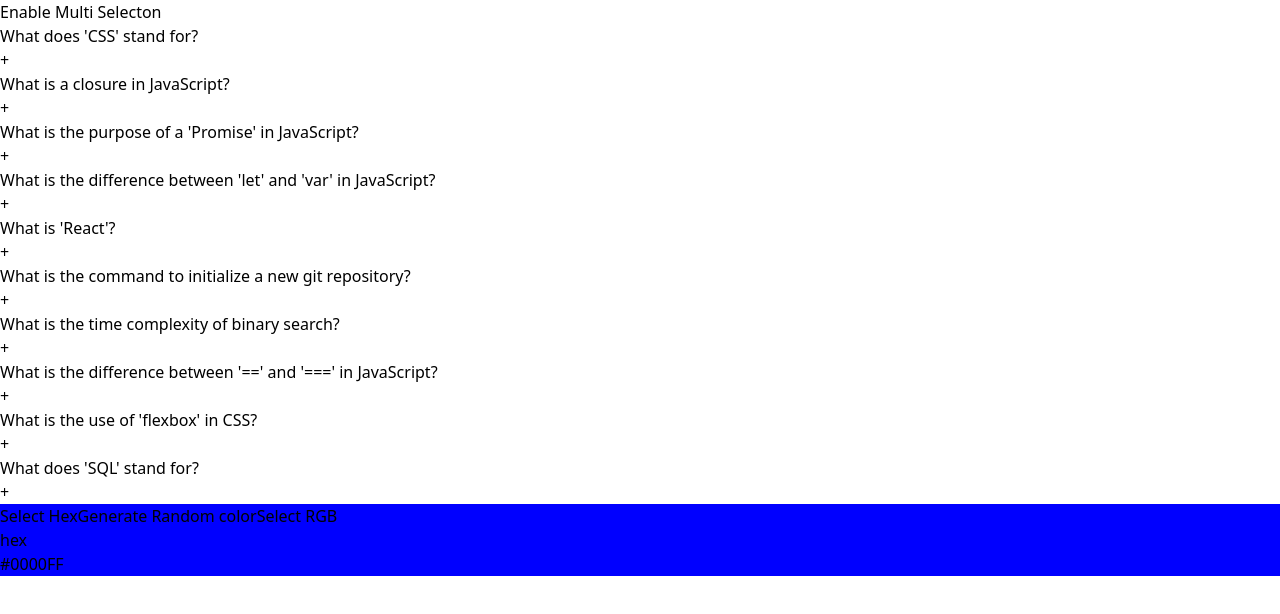
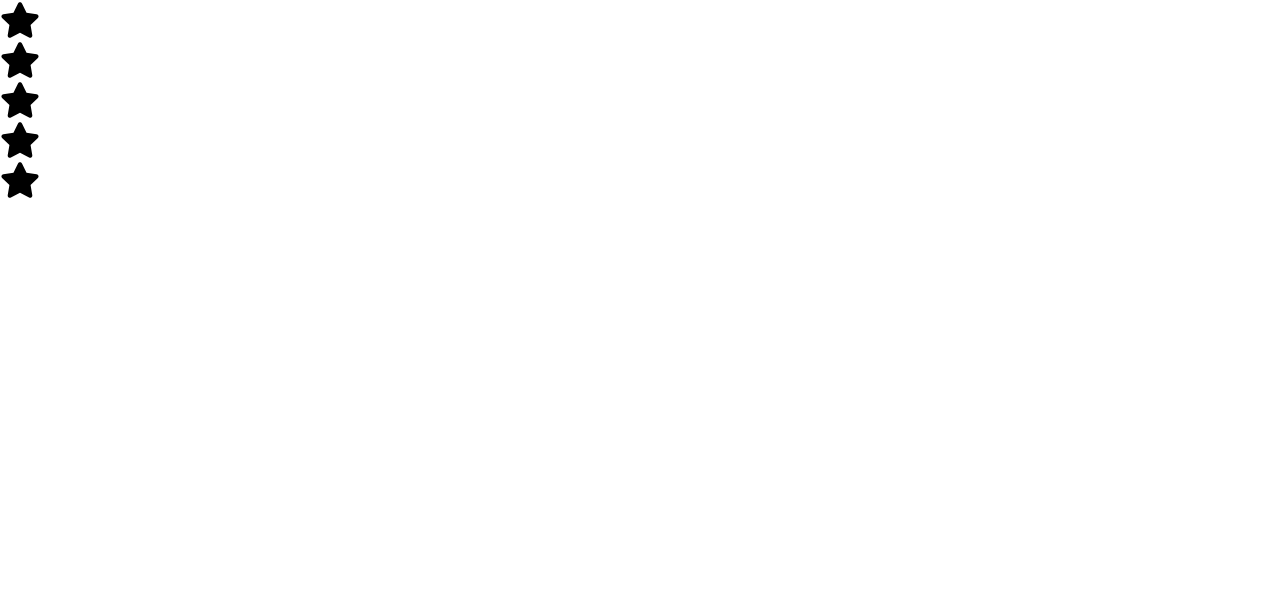
Before and after one commit to Pratik4230/MachineCoding, a React (Vite) app: page / in a window 1280 px wide. Shown: the top 614 px of the page. Built offline with nearby package versions, Linux system fonts and the light colour scheme.

Commit message:
Star Rating

```diff
--- a/package.json
+++ b/package.json
@@ -11,7 +11,8 @@
   },
   "dependencies": {
     "react": "^18.3.1",
-    "react-dom": "^18.3.1"
+    "react-dom": "^18.3.1",
+    "react-icons": "^5.2.1"
   },
   "devDependencies": {
     "@types/react": "^18.3.3",
--- a/src/App.jsx
+++ b/src/App.jsx
@@ -1,15 +1,17 @@
 
 import './App.css'
-import Accordian from './components/Accordian/Accordian'
-import RandomColor from './components/RandomColor/RandomColor'
+// import Accordian from './components/Accordian/Accordian'
+// import RandomColor from './components/RandomColor/RandomColor'
+import { Accordian , RandomColor , StarRating} from './components/index'
 
 function App() {
 
 
   return (
     <>
-      <Accordian/>
-      <RandomColor/>
+      {/* <Accordian/>
+      <RandomColor/> */}
+      <StarRating/>
     </>
   )
 }
--- a/src/components/RandomColor/RandomColor.jsx
+++ b/src/components/RandomColor/RandomColor.jsx
@@ -33,7 +33,7 @@ const GenerateRGB = () => {
 
 
   return (
-    <div style={{ backgroundColor: color }} className="h-screen w-screen">
+    <div style={{ backgroundColor: color }} className="h-screen">
        <section className="flex justify-around pt-14">
 
         <button onClick={() => setColorType("hex")} className="bg-blue-500 p-2 rounded-lg text-white font-semibold hover:bg-white hover:text-black hover:border-2   shadow-inner shadow-slate-700" >Select Hex</button>
--- /dev/null
+++ b/src/components/StarRating/StarRating.jsx
@@ -0,0 +1,42 @@
+import { useState } from "react";
+import { FaStar } from "react-icons/fa";
+
+ function StarRating({ noOfStars = 5 }) {
+  const [rating, setRating] = useState(0);
+  const [hover, setHover] = useState(0);
+
+  function handleClick(index) {
+    setRating(index);
+  }
+
+  function handleMouseEnter(index) {
+    setHover(index);
+  }
+
+  function handleMouseLeave() {
+    setHover(rating);
+  }
+
+  return (
+    <div className="flex space-x-1" role="radiogroup" aria-label="Star rating">
+      {[...Array(noOfStars)].map((_, index) => {
+        index += 1;
+
+        return (
+          <FaStar
+            key={index}
+            className={`cursor-pointer ${
+              index <= (hover || rating) ? "text-yellow-400" : "text-black"
+            }`}
+            onClick={() => handleClick(index)}
+            onMouseEnter={() => handleMouseEnter(index)}
+            onMouseLeave={() => handleMouseLeave()}
+            size={40}
+          />
+        );
+      })}
+    </div>
+  );
+}
+
+export default StarRating;
--- /dev/null
+++ b/src/components/index.js
@@ -0,0 +1,7 @@
+import Accordian from "./Accordian/Accordian";
+import RandomColor from "./RandomColor/RandomColor";
+import StarRating from "./StarRating/StarRating";
+
+
+
+export {Accordian , RandomColor , StarRating}
```
Also changed, not shown: 2 other files (tests, documents, lock files or other folders).
